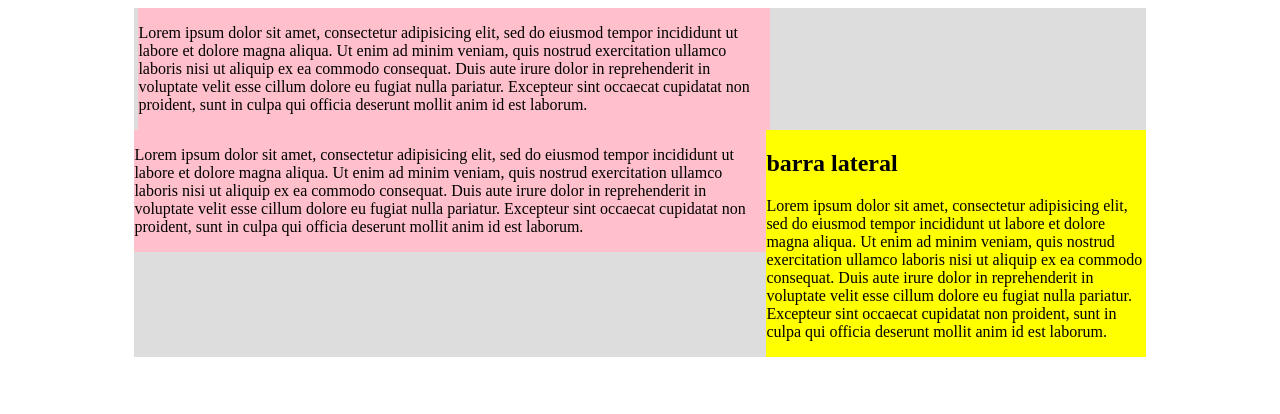
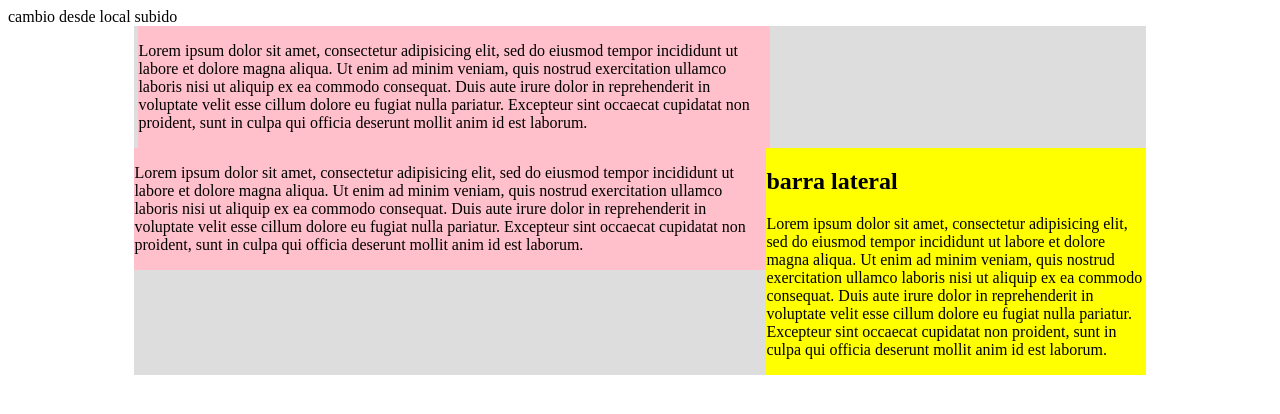
Before and after one commit to M180578/pruebas, a plain HTML site: page index.html in a window 1280 px wide. Drawn offline with Linux system fonts and the light colour scheme.

Commit message:
primer cambio desde local

```diff
--- a/index.html
+++ b/index.html
@@ -44,7 +44,7 @@
 
 	</style>
 </head>
-<body>
+<body> cambio desde local subido
 	<div class="contenedor">
 	<img src="imagenes/ima.jpg" class="image-responsive" alt="">
 	<article>
```
